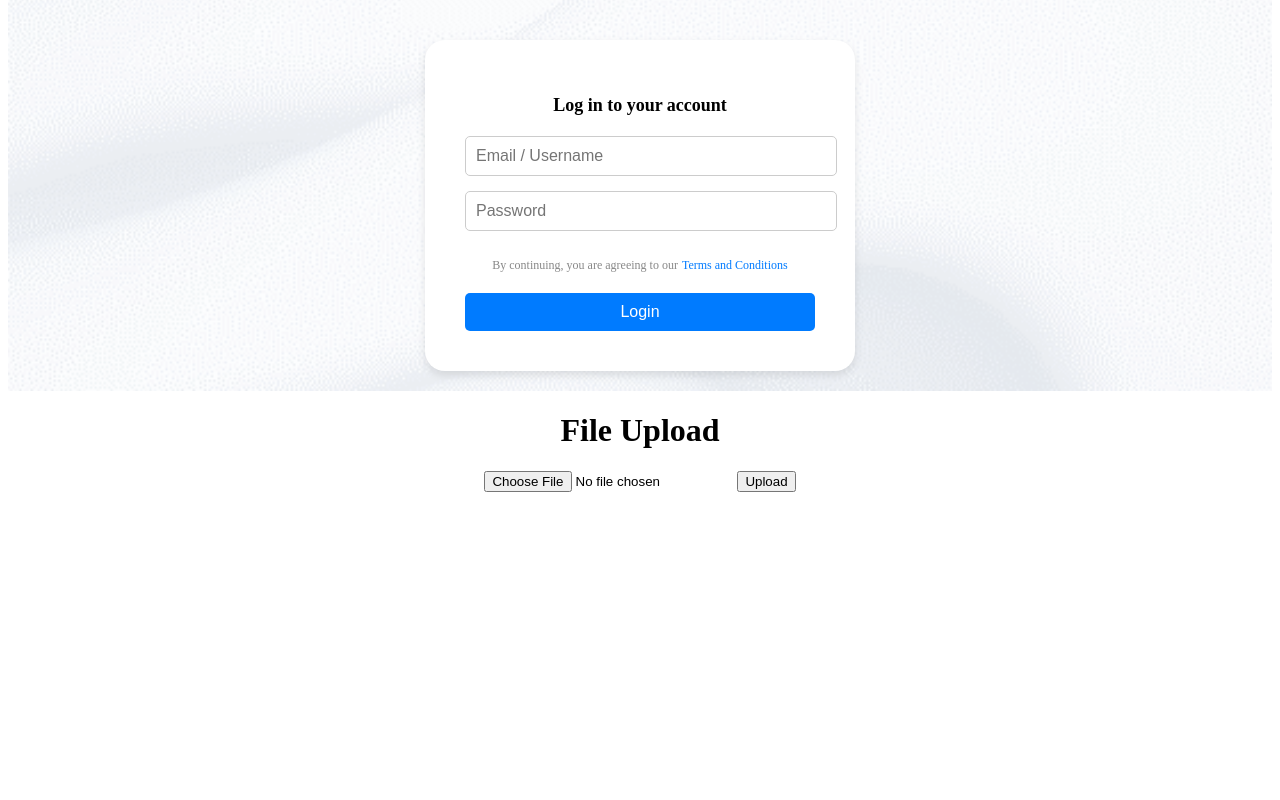
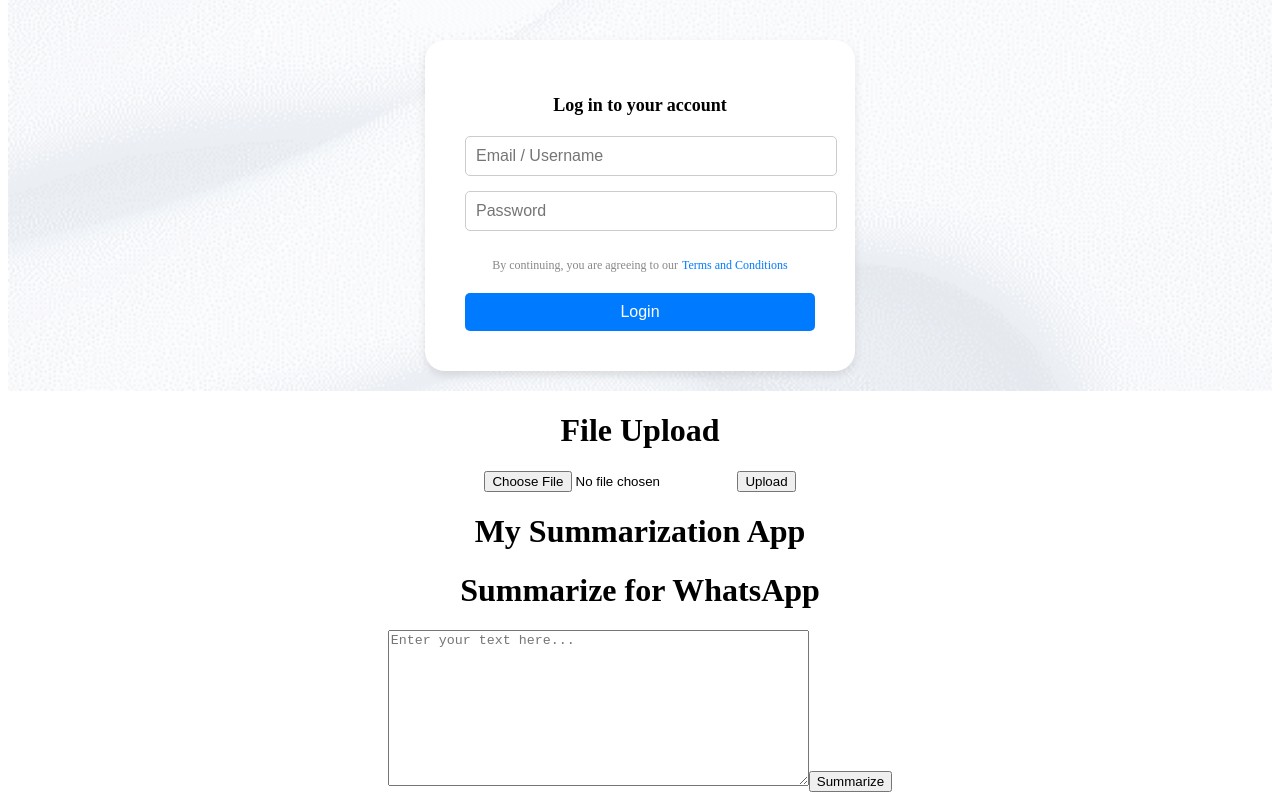
Before and after one commit to fantastic-4-hackathon/frontend, a React (Create React App) app: page / in a window 1280 px wide. Shown: the part 457-1257 px from the top of the page. Before the commit the page ends 957 px from the top, so only its background shows below. Built offline with nearby package versions, Linux system fonts and the light colour scheme; no server answers.

Commit message:
summarise to whatsapp on frontend

```diff
--- a/src/App.js
+++ b/src/App.js
@@ -4,6 +4,7 @@ import FileUpload from './components/FileUpload';
 import LoginPage from './components/LoginPage/LoginPage';
 // import { BrowserRouter as Router, Route, Switch } from 'react-router-dom';
 // import ProtectedRoute from './components/ProtectedRoute';
+import SummarizeToWhatsapp from './components/SummarizeToWhatsApp';  // Import the component
 
 function App() {
 
@@ -26,6 +27,8 @@ function App() {
       <LoginPage />
       <h1>File Upload</h1>
       <FileUpload />
+      <h1>My Summarization App</h1>
+      <SummarizeToWhatsapp /> {/* Use the component */}
     </div>
     // Route switching in future with protected routes
     // <Router>
--- /dev/null
+++ b/src/components/SummarizeToWhatsApp.js
@@ -0,0 +1,65 @@
+import React, { useState } from 'react';
+
+// This function simulates the summarize_to_whatsapp function from Python
+const SummarizeToWhatsApp = () => {
+    const [prompt, setPrompt] = useState('');
+    const [summary, setSummary] = useState('');
+
+    const handleSubmit = async (e) => {
+        e.preventDefault();
+
+        const apiKey = process.env.REACT_APP_OPENAI_API_KEY;
+
+        const requestOptions = {
+            method: 'POST',
+            headers: {
+                'Content-Type': 'application/json',
+                'Authorization': `Bearer ${apiKey}`,
+            },
+            body: JSON.stringify({
+                model: 'gpt-3.5-turbo',
+                messages: [
+                    {
+                        role: 'system',
+                        content: "Summarize the following text into a concise WhatsApp marketing message with relevant emojis and NO hashtags, keeping the same tone:",
+                    },
+                    { role: 'user', content: prompt },
+                ],
+                temperature: 0.7,
+            }),
+        };
+
+        try {
+            const response = await fetch('https://api.openai.com/v1/chat/completions', requestOptions);
+            const data = await response.json();
+            const summarizedMessage = data.choices[0].message.content;
+            setSummary(summarizedMessage);
+        } catch (error) {
+            console.error('Error summarizing the text:', error);
+        }
+    };
+
+    return (
+        <div>
+            <h1>Summarize for WhatsApp</h1>
+            <form onSubmit={handleSubmit}>
+                <textarea
+                    value={prompt}
+                    onChange={(e) => setPrompt(e.target.value)}
+                    placeholder="Enter your text here..."
+                    rows="10"
+                    cols="50"
+                />
+                <button type="submit">Summarize</button>
+            </form>
+            {summary && (
+                <div>
+                    <h2>Summarized Message:</h2>
+                    <p>{summary}</p>
+                </div>
+            )}
+        </div>
+    );
+};
+
+export default SummarizeToWhatsApp;
```
Also changed, not shown: 1 other file (tests, documents, lock files or other folders).
